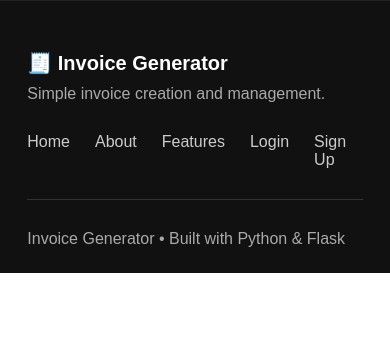
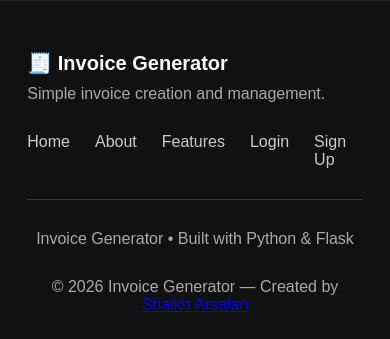
Before and after one commit to Arsalan-Dev-Cloud/Invoice-Generator, a Flask app: page / in a window 390 px wide. Shown: the part 4413-4752 px from the top of the page. Before the commit the page ends 4686 px from the top, so only its background shows below. Run offline with Flask 3, Linux system fonts and the light colour scheme.

Commit message:
Add creator credit to landing page footer

```diff
--- a/static/style.css
+++ b/static/style.css
@@ -769,8 +769,31 @@ tr:hover {
 }
 
 .footer-bottom {
+
     padding-top: 20px;
+
     border-top: 1px solid #333;
+
+    display: flex;
+
+    justify-content: space-between;
+
+    align-items: center;
+
+    gap: 20px;
+
+}
+
+@media (max-width: 600px) {
+
+    .footer-bottom {
+
+        flex-direction: column;
+
+        text-align: center;
+
+    }
+
 }
 
 
--- a/templates/landing.html
+++ b/templates/landing.html
@@ -411,6 +411,15 @@
                 Invoice Generator • Built with Python & Flask
             </p>
 
+            <p>
+                © 2026 Invoice Generator — Created by
+                <a href="https://github.com/Arsalan-Dev-Cloud"
+                target="_blank"
+                rel="noopener noreferrer">
+                    Shaikh Arsalan
+                </a>
+            </p>
+
         </div>
 
     </footer>
```
